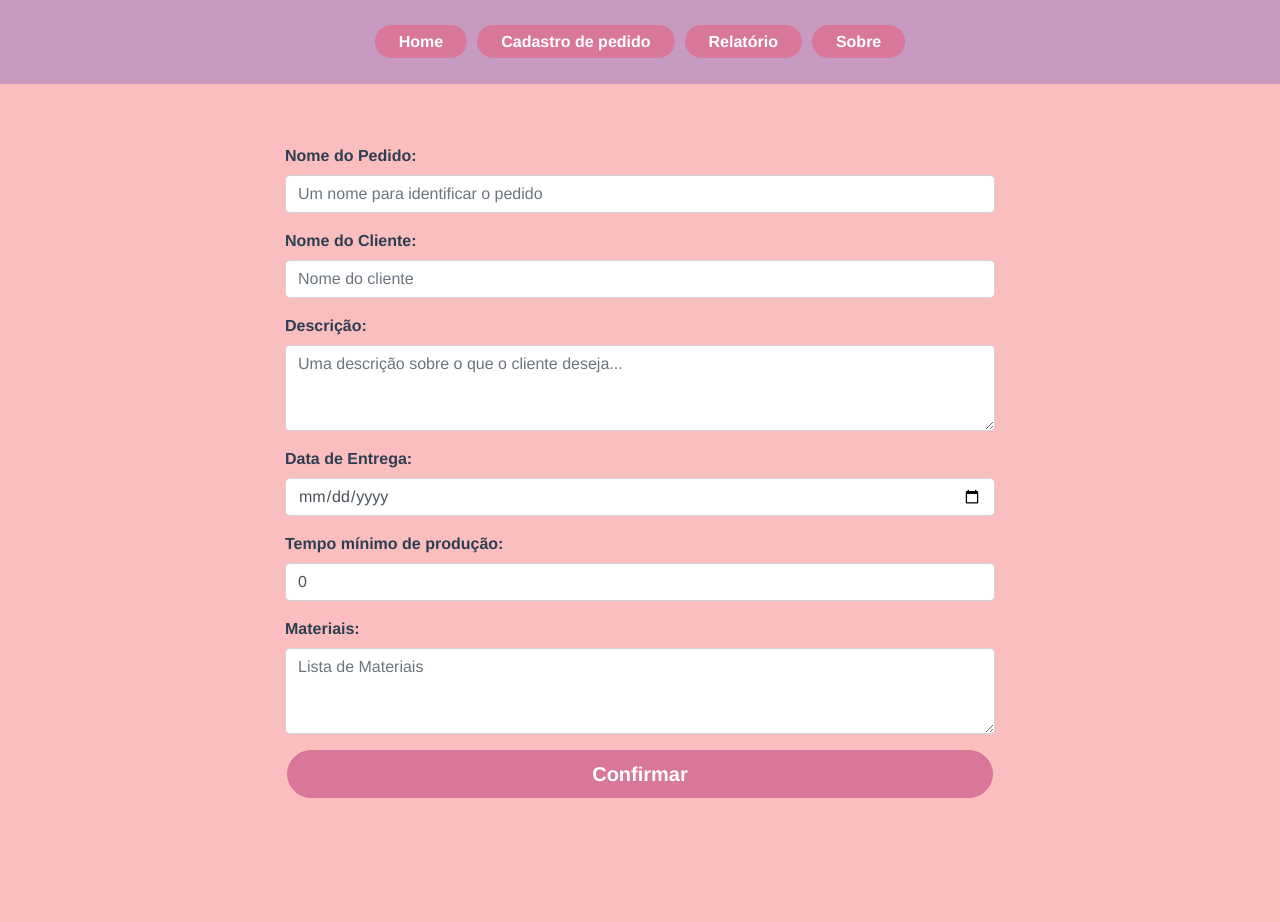
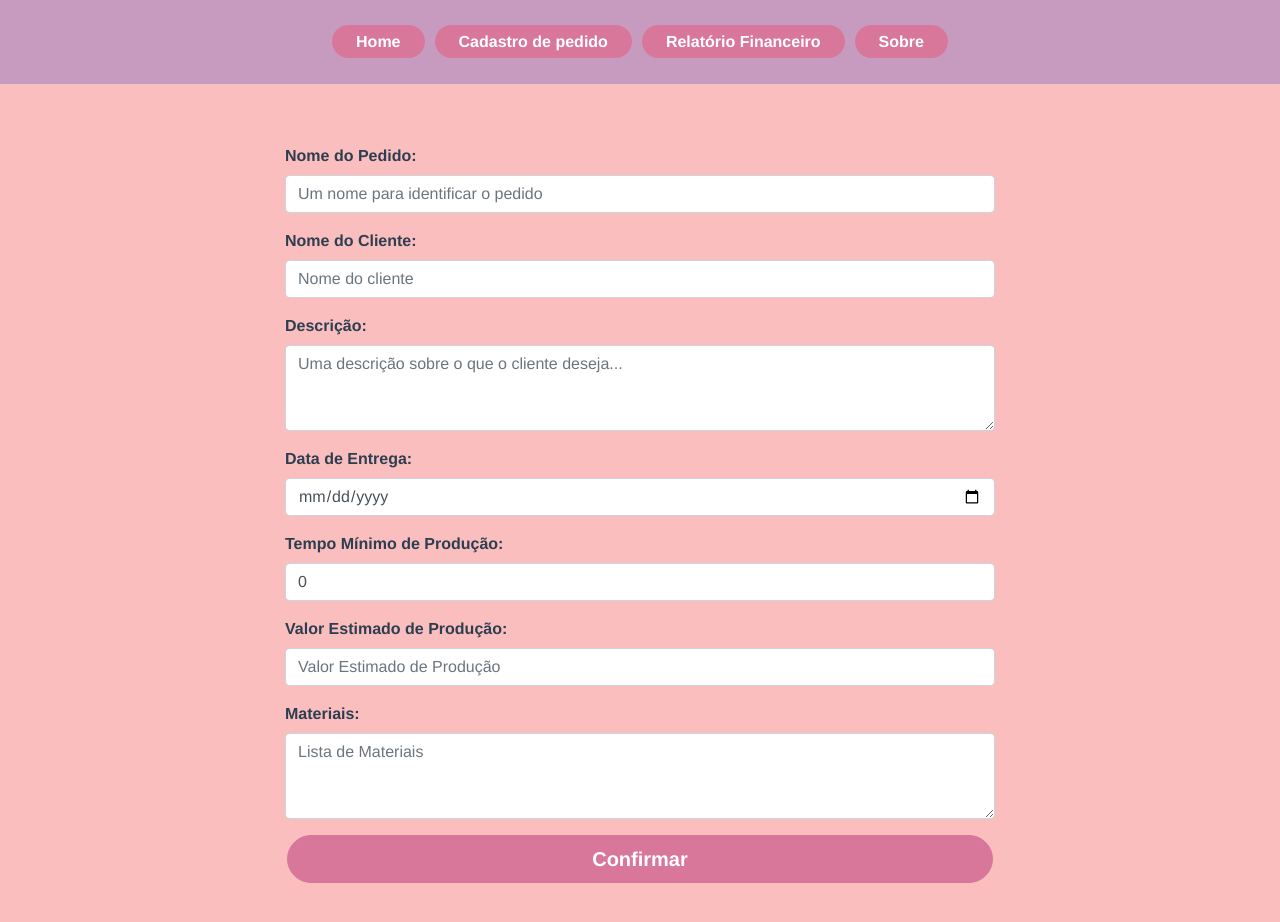
Before and after one commit to adrianorocha-dev/FlorDAcucena, a Vue app in the folder sistema/: page /cadastroCliente in a window 1280 px wide. Shown: the top 922 px of the page. Built offline with nearby package versions, Linux system fonts and the light colour scheme; the HTML template or start-up script is replaced by a standard one; what vuefire would draw is missing.

Commit message:
Adicionando novas páginas

```diff
--- a/sistema/src/App.vue
+++ b/sistema/src/App.vue
@@ -3,7 +3,7 @@
     <div id="nav">
       <router-link to="/">Home</router-link>
       <router-link to ="/cadastroCliente">Cadastro de pedido</router-link>
-      <router-link to ="/relatorio">Relatório</router-link>
+      <router-link to ="/relatorio">Relatório Financeiro</router-link>
       <router-link to="/about">Sobre</router-link>
     </div>
     <router-view/>
--- a/sistema/src/components/Relatorio.vue
+++ b/sistema/src/components/Relatorio.vue
@@ -1,7 +1,12 @@
 <template>
+    <b-container id="contRel">
         <div id="tabela">
             <b-table :fields="fields" :items="items" bordered=true outlined="true" striped="true"></b-table>
+            <template>
+                <router-link id="linkGeraRel" to="/DadosRelatorio">Gerar Relatório Mensal</router-link>
+            </template>
         </div>
+    </b-container>
 </template>
 
 <script>
@@ -23,32 +28,21 @@ export default {
 </script>
 
 <style>
-.btn{
+#linkGeraRel{
     background-color: #d9779a;
     border-color: #d9779a;
-}
-.btn-sm{
-    padding: 2px 1rem;
+    padding: 5px 1rem;
     font-size: 1.25rem;
     line-height: 1.5;
     border-radius: 25px;
+    margin-top: 30px;
+    color: white;
 }
 
 #tabela {
-    padding-left: 150px;
-    padding-right: 150px;
+    margin-left: 50px;
+    margin-right: 50px;
     font-weight: bold;
 }
 
-.table .thead-light th {
-    color: white;
-    background-color: #d9779a;
-    border: 2px solid #c79bbf;
-    font-size: 1.25rem;
-}
-
-.table-bordered th, .table-bordered td {
-    border: 2px solid #c79bbf;
-}
-
 </style>
--- a/sistema/src/components/cadastro.vue
+++ b/sistema/src/components/cadastro.vue
@@ -55,7 +55,7 @@
         </b-form-group>
 
             <b-form-group id="tempoDeProducao"
-                        label="Tempo mínimo de produção:"
+                        label="Tempo Mínimo de Produção:"
                         label-class="text-sm-left"
                         vertical>
             <b-form-input id="tempoProducaoInput2"
@@ -64,8 +64,18 @@
                         v-model="tempoProducao"
                         placeholder="0">
             </b-form-input>
+        </b-form-group>
 
-
+        <b-form-group id="valorProd"
+                        label="Valor Estimado de Produção:"
+                        label-class="text-sm-left"
+                        vertical>
+                    <b-form-input id="valorProdInput2"
+                        type="text"
+                        required
+                        v-model="valorProd"
+                        placeholder="Valor Estimado de Produção">
+                    </b-form-input>
         </b-form-group>
 
 	<b-form-group id="materiais"
--- a/sistema/src/router.js
+++ b/sistema/src/router.js
@@ -4,6 +4,7 @@ import cadastro from './components/cadastro.vue'
 import DetalhePedido from './components/detalhesPedido'
 import Relatorio from './components/Relatorio'
 import ListarPedidos from './components/ListarPedidos'
+import DadosRelatorio from './components/DadosRelatorio'
 
 Vue.use(Router)
 
@@ -31,5 +32,10 @@ export default new Router({
       name: 'Relatorio',
       component: Relatorio
     },
+    {
+      path: '/DadosRelatorio',
+      name: 'DadosRelatorio',
+      component: DadosRelatorio
+    },
   ]
 })
```
